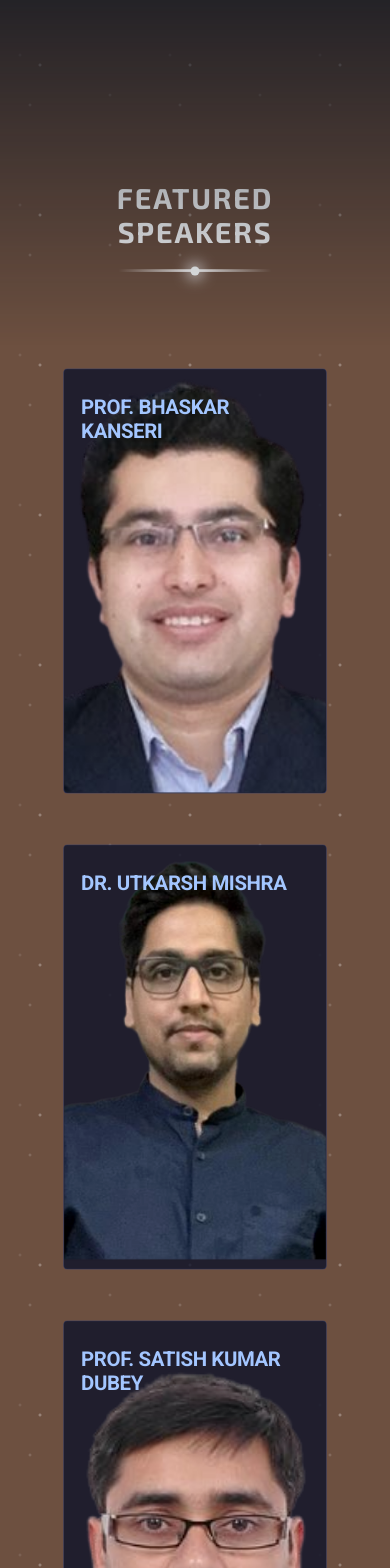
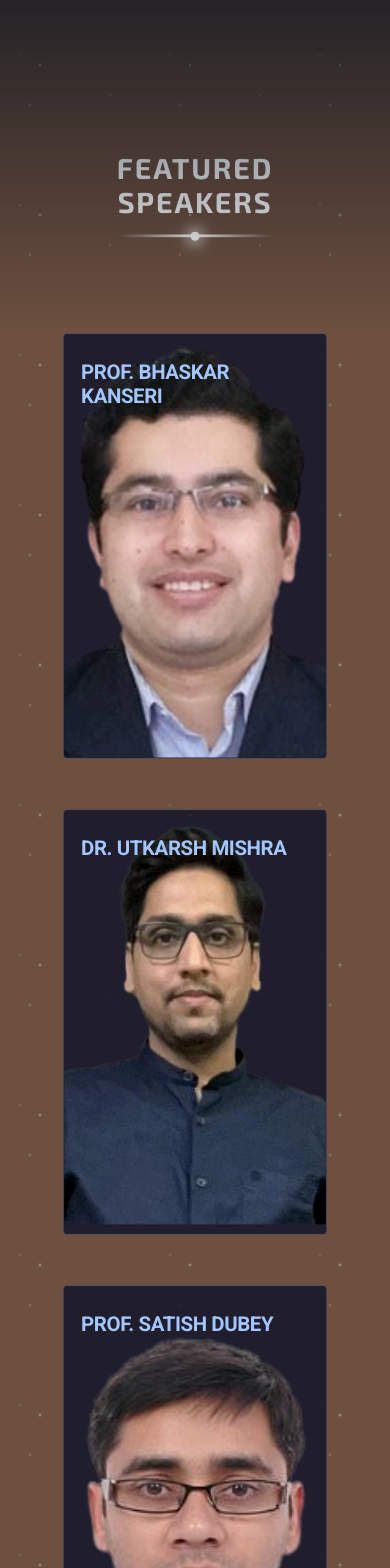
Before and after one commit to ShauryaRahlon/JSCOP-7-Frontend, a React (Vite) app: page /speaker in a window 390 px wide. Shown: the top 1568 px of the page. Built offline with nearby package versions, Linux system fonts and the light colour scheme.

Commit message:
Fixing Bugs

```diff
--- a/src/Pages/Speaker/Speaker.scss
+++ b/src/Pages/Speaker/Speaker.scss
@@ -82,7 +82,7 @@
 
 .speaker-container {
   margin: 0 auto;
-  padding: 30px 20px;
+  padding: 0 20px;
   max-width: 1300px;
   width: 100%;
   box-sizing: border-box;
@@ -217,13 +217,17 @@
   }
 
   .speaker-heading {
-    font-size: 2.5rem;
+    font-size: 1.5rem;
     position: relative;
     top: 150px;
   }
   .speaker-container {
     position: relative;
     top: 150px;
+  }
+  .event-details {
+    position: relative;
+    top: -20px;
   }
 }
 
--- a/src/assets/Data/SpeakerDetails.jsx
+++ b/src/assets/Data/SpeakerDetails.jsx
@@ -5,7 +5,7 @@ const SpeakerDetails = [
     title: "PROF. BHASKAR KANSERI",
     subtitle: "IIT Delhi",
     description:
-      "Prof. Bhaskar Kanseri is an IHFC Chair Professor in the Department of Physics at the Indian Institute of Technology Delhi. He leads the Experimental Quantum Interferometry and Polarization (EQUIP) Lab, focusing on cutting-edge research in quantum optics, coherence, polarization, and ultrafast nonlinear optics. ",
+      "Prof. Bhaskar Kanseri, an IHFC Chair Professor at IIT Delhi's Physics Department, leads the Experimental Quantum Interferometry and Polarization Lab, specializing in quantum optics and ultrafast nonlinear optics.",
     date: "03-05-2025",
     time: "11:00 AM - 11:45 AM",
     venue: "LT-4",
@@ -16,7 +16,7 @@ const SpeakerDetails = [
     title: "DR. UTKARSH MISHRA",
     subtitle: "UNIVERSITY OF DELHI ",
     description:
-      "Dr. Utkarsh Mishra, Assistant Professor in the Department of Physics and Astrophysics at the University of Delhi, earned his Ph.D. from the Harish-Chandra Research Institute in 2016. He has contributed to advancements in quantum metrology, quantum scrambling, and the dynamics of entanglement in periodically driven many-body systems . ",
+      "Dr. Utkarsh Mishra, Assistant Professor at Delhi University, earned his Ph.D. from HRI in 2016 and advances research in quantum metrology, scrambling, and entanglement dynamics. ",
     date: "03-05-2025",
     time: "11:45 AM - 12:30 PM",
     venue: "LT-4",
@@ -24,10 +24,10 @@ const SpeakerDetails = [
   {
     id: 3,
     imgSrc: "/images/Dr._Satish_Kumar_Dubey-removebg.png",
-    title: "PROF. SATISH KUMAR DUBEY",
+    title: "PROF. SATISH DUBEY",
     subtitle: "IIT DELHI ",
     description:
-      "Prof. Satish Kumar Dubey is a Professor at the Centre for Sensors, Instrumentation and Cyber Physical System Engineering (SeNSE) at the Indian Institute of Technology Delhi. He leads the Laser Applications and Bioimaging Lab, focusing on the design and development of advanced optical measurement and imaging systems.  ",
+      "Prof. Satish Kumar Dubey, a professor at IIT Delhi's SeNSE, leads the Laser Applications and Bioimaging Lab, developing advanced optical measurement and imaging systems. ",
     date: "04-05-2025",
     time: "9:30 AM - 10:30 AM",
     venue: "LT-4",
```
